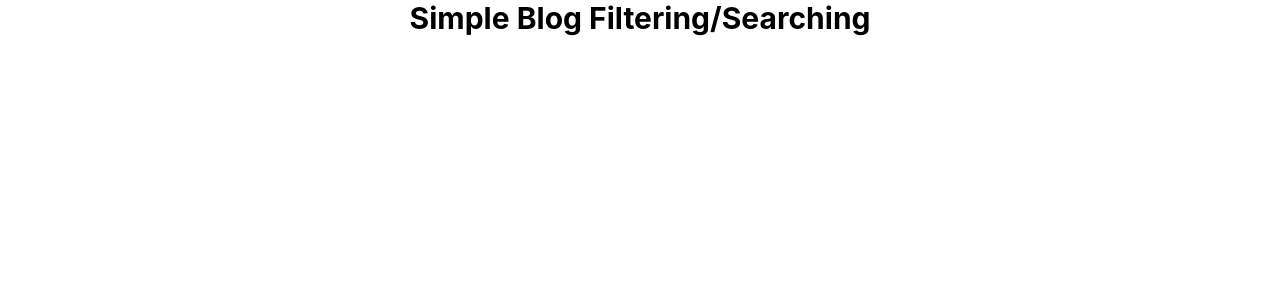
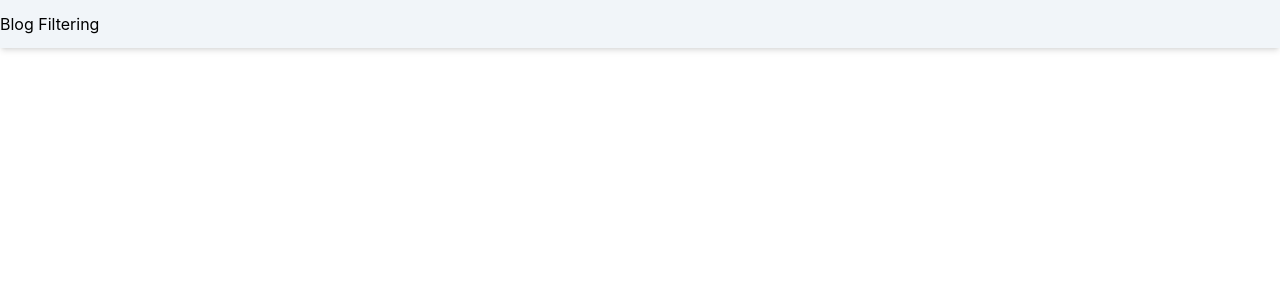
Before and after one commit to ahsan90/blog_filtering_searching_react_redux, a React (Create React App) app: page / in a window 1280 px wide. Shown: the top 300 px of the page. Built offline with nearby package versions, Linux system fonts and the light colour scheme.

Commit message:
configure redux

```diff
--- a/package.json
+++ b/package.json
@@ -6,9 +6,15 @@
     "@testing-library/jest-dom": "^5.16.5",
     "@testing-library/react": "^13.4.0",
     "@testing-library/user-event": "^13.5.0",
+    "lodash": "^4.17.21",
     "react": "^18.2.0",
     "react-dom": "^18.2.0",
+    "react-router-dom": "^6.6.2",
     "react-scripts": "5.0.1",
+    "redux": "^4.2.0",
+    "react-redux": "^8.0.2",
+    "redux-devtools-extension": "^2.13.9",
+    "thunk": "^0.0.1",
     "web-vitals": "^2.1.4"
   },
   "scripts": {
--- a/src/App.css
+++ b/src/App.css
@@ -1,4 +1,5 @@
-
 .App {
-  text-align: center;
+  margin: 0;
+  padding: 0;
+  box-sizing: border-box;
 }
--- a/src/App.js
+++ b/src/App.js
@@ -1,10 +1,16 @@
 import './App.css';
+import Navbar from './components/Navbar';
+import { Provider } from 'react-redux';
+import store from './redux/store'
 
 function App() {
   return (
-    <div className="App text-3xl font-bold">
-      <div><h2>Simple Blog Filtering/Searching</h2></div>
-    </div>
+    <Provider store={store}>
+      <div className="App">
+        <Navbar />
+      </div>
+    </Provider>
+
   );
 }
 
--- /dev/null
+++ b/src/components/Navbar.jsx
@@ -0,0 +1,13 @@
+import { Link } from "react-router-dom";
+
+export default function Navbar() {
+    return (
+        <nav className="bg-slate-100 shadow-md">
+            <div
+                className="max-w-7xl mx-auto px-5 lg:px-0 flex justify-between py-3 items-center"
+            >
+                Blog Filtering
+            </div>
+        </nav>
+    )
+}
--- /dev/null
+++ b/src/redux/rootReducer.js
@@ -0,0 +1,7 @@
+import { combineReducers } from "redux";
+
+const rootReducer = combineReducers({
+
+})
+
+export default rootReducer
--- /dev/null
+++ b/src/redux/store.js
@@ -0,0 +1,7 @@
+import { createStore } from "redux";
+import { composeWithDevTools } from "redux-devtools-extension";
+import rootReducer from "./rootReducer";
+
+const store = createStore(rootReducer, composeWithDevTools());
+
+export default store;
--- a/src/utility/utils.js
+++ b/src/utility/utils.js
@@ -1,5 +1,3 @@
-import { faker } from "@faker-js/faker";
-
 const image_1 =
     "https://images.unsplash.com/photo-1496128858413-b36217c2ce36?ixlib=rb-1.2.1&ixid=eyJhcHBfaWQiOjEyMDd9&auto=format&fit=crop&w=1679&q=80";
 const image_2 =
```
Also changed, not shown: src/components/BlogContent.jsx (added), src/components/Footer.jsx (added), src/components/PostItem.jsx (added), src/components/PostList.jsx (added), src/components/Search.jsx (added), 1 other file (tests, documents, lock files or other folders).
